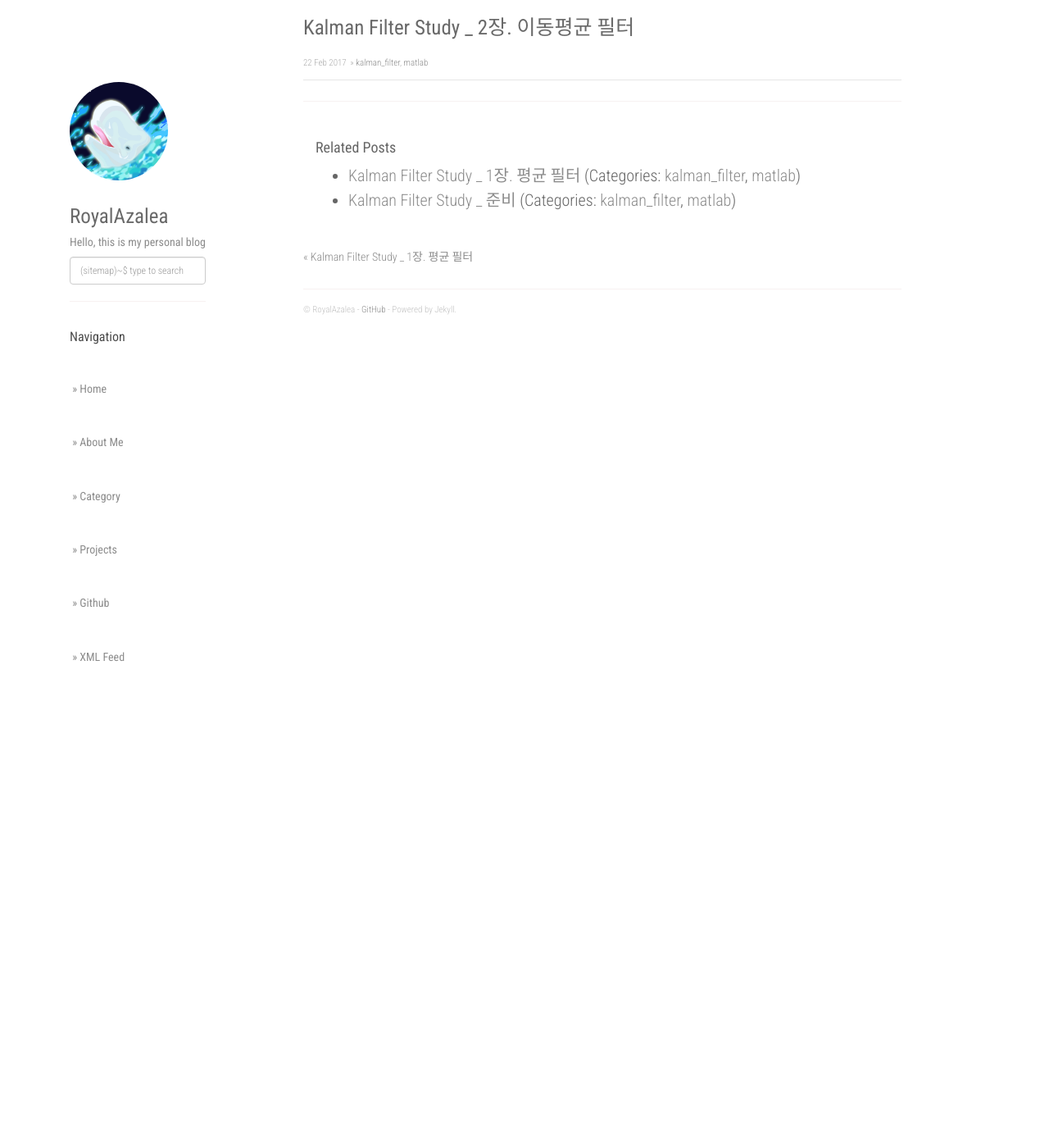
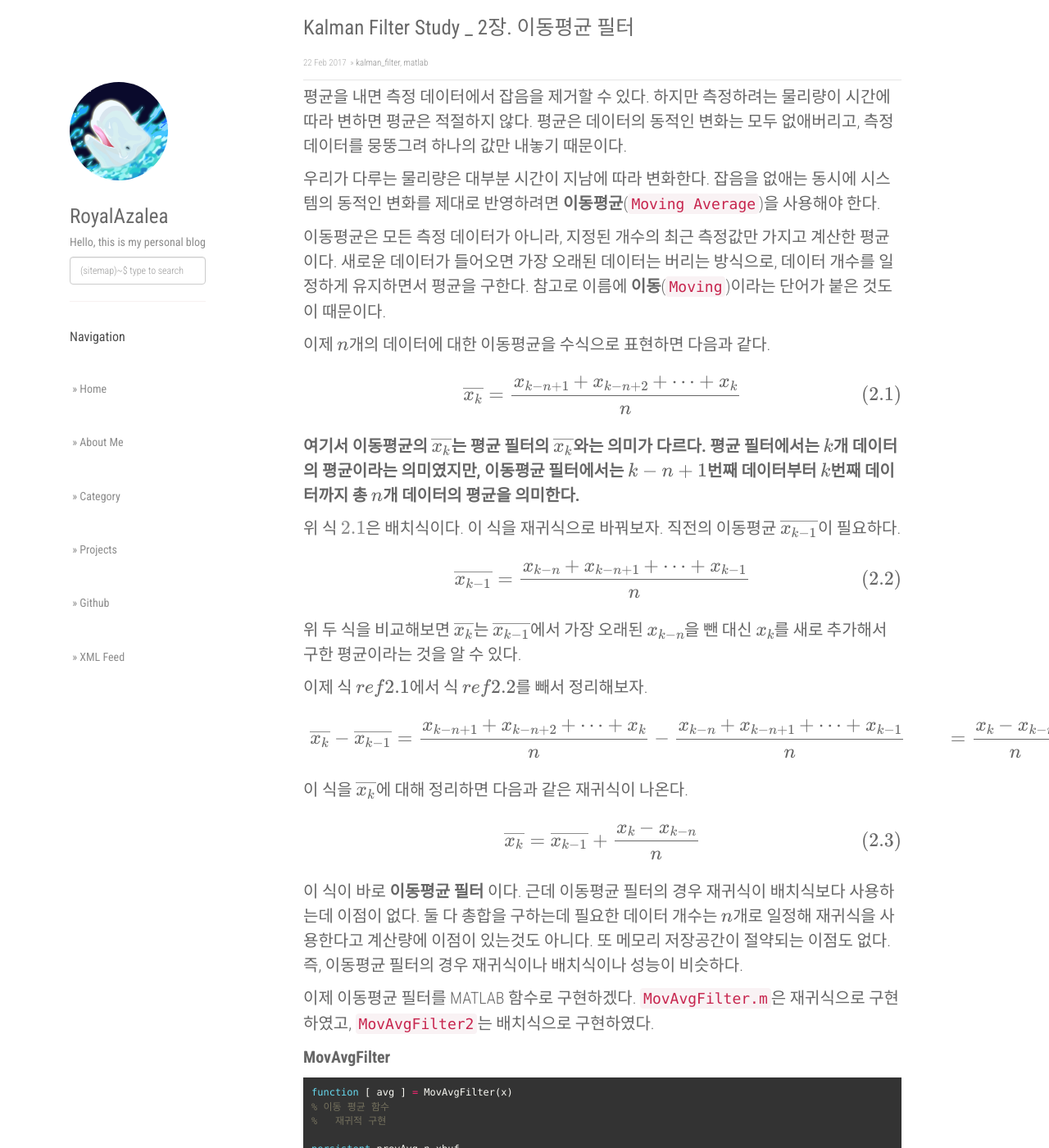
Before and after one commit to RoyalAzalea/RoyalAzalea.github.io, a Jekyll site: the page built from _posts/kalman-filter-study/2017-02-22-kalman-filter-study.md, in a window 1280 px wide and 1400 px high. Shown: the whole window at 82% size. Built offline with Jekyll 4.4.1, drawn with Linux system fonts in a browser that asks for light colours; nearby versions of some CDN libraries; formulas are drawn with MathJax 3; some of the changed text lies outside the part shown.

Commit message:
update_test

````diff
--- a/_posts/kalman-filter-study/2017-02-22-kalman-filter-study.md
+++ b/_posts/kalman-filter-study/2017-02-22-kalman-filter-study.md
@@ -4,3 +4,187 @@ title: "Kalman Filter Study _ 2장. 이동평균 필터"
 date: 2017-02-22
 categories: [kalman_filter, matlab]
 ---
+
+평균을 내면 측정 데이터에서 잡음을 제거할 수 있다. 하지만 측정하려는 물리량이 시간에
+따라 변하면 평균은 적절하지 않다. 평균은 데이터의 동적인 변화는 모두 없애버리고, 측정
+데이터를 뭉뚱그려 하나의 값만 내놓기 때문이다.
+
+우리가 다루는 물리량은 대부분 시간이 지남에 따라 변화한다. 잡음을 없애는 동시에 시스템의
+동적인 변화를 제대로 반영하려면 **이동평균**(`Moving Average`)을 사용해야 한다.
+
+이동평균은 모든 측정 데이터가 아니라, 지정된 개수의 최근 측정값만 가지고 계산한 평균이다.
+새로운 데이터가 들어오면 가장 오래된 데이터는 버리는 방식으로, 데이터 개수를 일정하게
+유지하면서 평균을 구한다. 참고로 이름에 **이동**(`Moving`)이라는 단어가 붙은 것도 이
+때문이다.
+
+이제 $n$개의 데이터에 대한 이동평균을 수식으로 표현하면 다음과 같다.
+
+$$
+\overline{x_k} = { x_{k-n+1} + x_{k-n+2} + \cdots + x_k \over n} \label{2.1}\tag{2.1}
+$$
+
+
+**여기서 이동평균의 $\overline{x_k}$는 평균 필터의 $\overline{x_k}$와는 의미가 다르다.
+평균 필터에서는 $k$개 데이터의 평균이라는 의미였지만, 이동평균 필터에서는 $k-n+1$번째
+데이터부터 $k$번째 데이터까지 총 $n$개 데이터의 평균을 의미한다.**
+
+위 식 $\ref{2.1}$은 배치식이다. 이 식을 재귀식으로 바꿔보자. 직전의 이동평균
+$\overline{x_{k-1}}$이 필요하다.
+
+$$
+\overline{x_{k-1}} = { x_{k-n} + x_{k-n+1} + \cdots + x_{k-1} \over n} \label{2.2}\tag{2.2}
+$$
+
+위 두 식을 비교해보면 $\overline{x_k}$는 $\overline{x_{k-1}}$에서 가장 오래된
+$x_{k-n}$을 뺀 대신 $x_k$를 새로 추가해서 구한 평균이라는 것을 알 수 있다.
+
+이제 식 $ref{2.1}$에서 식 $ref{2.2}$를 빼서 정리해보자.
+
+$$
+\begin{align}
+\overline{x_k} - \overline{x_{k-1}} &= { x_{k-n+1} + x_{k-n+2} + \cdots + x_k \over n} - { x_{k-n} + x_{k-n+1} + \cdots + x_{k-1} \over n}
+&= {x_k - x_{k-n} \over n}
+\end{align}
+$$
+
+이 식을 $\overline{x_k}$에 대해 정리하면 다음과 같은 재귀식이 나온다.
+
+$$
+\overline{x_k} = \overline{x_{k-1}} + {x_k - x_{k-n} \over n} \label{2.3}\tag{2.3}
+$$
+
+이 식이 바로 **이동평균 필터** 이다. 근데 이동평균 필터의 경우 재귀식이 배치식보다
+사용하는데 이점이 없다. 둘 다 총합을 구하는데 필요한 데이터 개수는 $n$개로 일정해
+재귀식을 사용한다고 계산량에 이점이 있는것도 아니다. 또 메모리 저장공간이 절약되는
+이점도 없다. 즉, 이동평균 필터의 경우 재귀식이나 배치식이나 성능이 비슷하다.
+
+이제 이동평균 필터를 MATLAB 함수로 구현하겠다. `MovAvgFilter.m`은 재귀식으로 구현하였고,
+`MovAvgFilter2`는 배치식으로 구현하였다.
+
+**MovAvgFilter**
+
+```matlab
+function [ avg ] = MovAvgFilter(x)
+% 이동 평균 함수
+%   재귀적 구현
+
+persistent prevAvg n xbuf
+persistent firstRun
+
+if isempty(firstRun)
+    % 데이터 개수 설정
+    n = 10;
+    % 처음 입력되는 측정 데이터로 내부 버퍼를 초기화
+    xbuf = x*ones(n+1,1);
+
+    prevAvg = x;
+    firstRun = 1;
+end
+
+for m=1:n
+    xbuf(m) = xbuf(m+1);
+end
+xbuf(n+1) = x;
+
+avg = prevAvg + (x - xbuf(1)) / n;
+
+prevAvg = avg;
+
+end
+```
+
+**MovAvgFilter2**
+
+```matlab
+function [ avg ] = MovAvgFilter2(x)
+% 이동 평균 함수
+%   배치적 구현
+
+persistent n xbuf
+persistent firstRun
+
+if isempty(firstRun)
+    % 데이터 개수 설정
+    n = 10;
+    % 처음 입력되는 측정 데이터로 내부 버퍼를 초기화
+    xbuf = x*ones(n, 1);
+
+    firstRun = 1;
+end
+
+for m=1:n-1
+    xbuf(m) = xbuf(m+1);
+end
+xbuf(n) = x;
+
+avg = sum(xbuf) / n;
+
+end
+```
+
+
+재귀식의 경우 최신 데이터 $x_k$에서 가장 오래된 데이터 $x_{k-n}$을 빼야하므로 설정한
+$n$개 보다 하나 더 많은 $n+1$개의 데이터를 가지고 있어야 한다. 그리고 프로그램 내부
+버퍼(`xbuf`)의 값을 처음 입력되는 측정 데이터로 설정하면 $0$으로 초기화하는 것보다
+초기 오차를 줄일 수 있다.
+
+다음은 이동평균 필터를 테스트하는 예제이다.
+
+**TestMovAvgFilter.m**
+
+```matlab
+clear all
+
+Nsamples = 500;
+Xsaved = zeros(Nsamples, 1);
+Xmsaved = zeros(Nsamples, 1);
+
+for k=1:Nsamples
+  xm = GetSonar();
+  x  = MovAvgFilter(xm);
+
+  Xsaved(k)  = x;
+  Xmsaved(k) = xm;
+end
+
+
+% 이동 평균 테스트
+% 0.02초 간격으로 초음파측정
+dt = 0.02;
+t = 0:dt:Nsamples*dt-dt;
+
+figure
+hold on
+plot(t, Xmsaved, 'r.');
+plot(t, Xsaved, 'b');
+text(1,110,'n=10')
+legend('Measured','Moving average')
+```
+
+**GetSonar.m**
+
+```matlab
+function [ h ] = GetSonar()
+% 초음파 거리계의 측정값을 읽어오는 함수
+%   SonarAlt.mat 파일에 저장된 임시 데이터 사용
+
+persistent sonarAlt     % SonarAlt.mat
+persistent k firstRun
+
+if isempty(firstRun)
+    load SonarAlt
+    k = 1;
+
+    firstRun = 1;
+end
+
+h = sonarAlt(k);
+
+k = k + 1;
+
+end
+```
+
+
+위 `GetSonar.m`는 초음파 거리계의 측정값을 읽어오는 함수이다. 측정 데이터는 미리 준비된
+`SonarAlt.mat` 파일에서 가져온다. 아래는 실행 결과이다.
````
Also changed, not shown: _posts/kalman-filter-study/2017-02-21-kalman-filter-study2.md (+15 -9 lines), static/img/_posts/kalman-filter-study/AvgFilter_1.PNG (added), static/img/_posts/kalman-filter-study/MovAvgFilter_1.PNG (added), static/img/_posts/kalman-filter-study/MovAvgFilter_2.PNG (added), static/img/_posts/kalman-filter-study/MovAvgFilter_3.PNG (added).
